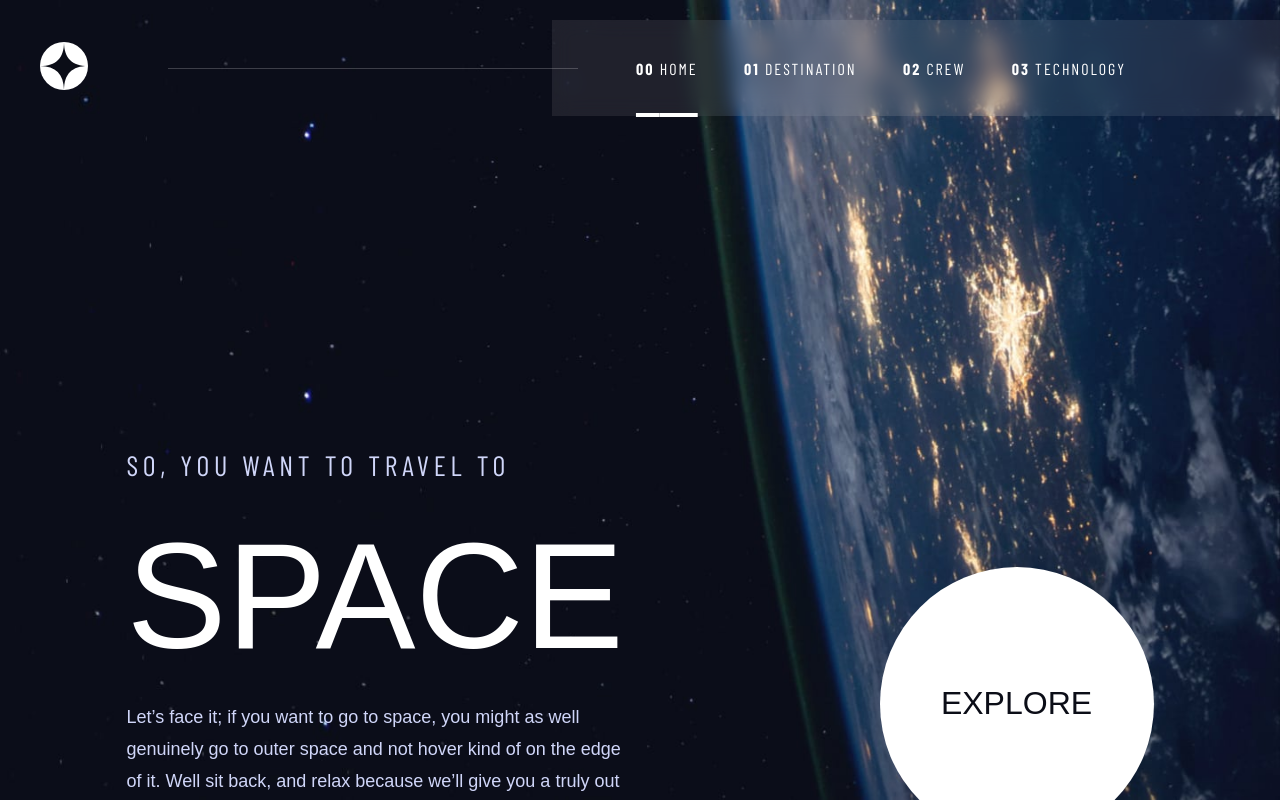
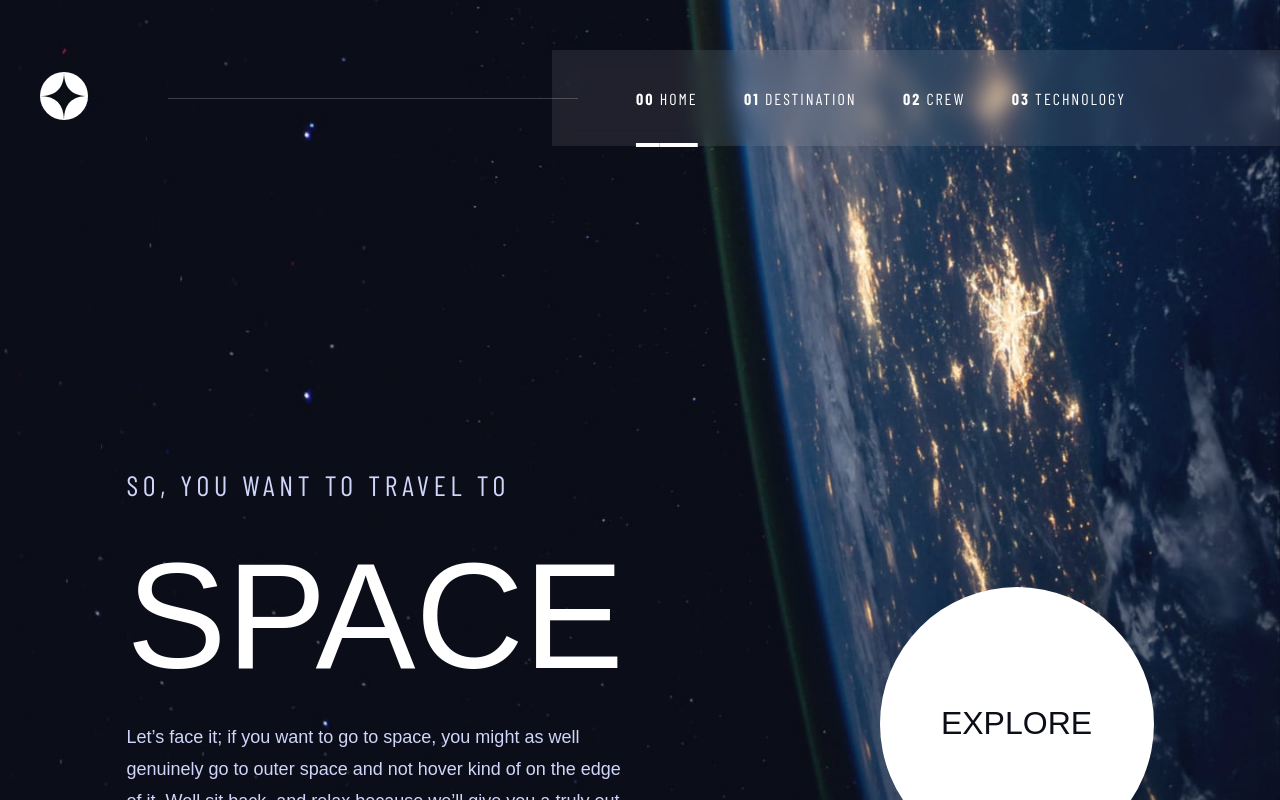
Before and after one commit to shay122990/space-tourism-website, a React (Vite) app: page / in a window 1280 px wide. Built offline with nearby package versions, Linux system fonts and the light colour scheme; a web font is replaced by a local one.

Commit message:
styling navbar, padding home page

```diff
--- a/src/components/header/Navbar.css
+++ b/src/components/header/Navbar.css
@@ -5,7 +5,7 @@
   flex-direction: row;
   width: 100%;
   margin-left: 40px;
-  padding-top: 20px;
+  padding-top: 50px;
   position: absolute;
   z-index: 1;
 }
--- a/src/routes/home/Home.css
+++ b/src/routes/home/Home.css
@@ -12,7 +12,7 @@
     justify-content: space-around;
     align-items: center;
     flex-direction: row;
-    margin-top: 180px;
+    margin-top: 200px;
     padding: 240px 0 0 0;
 }
 .main-info{
```
